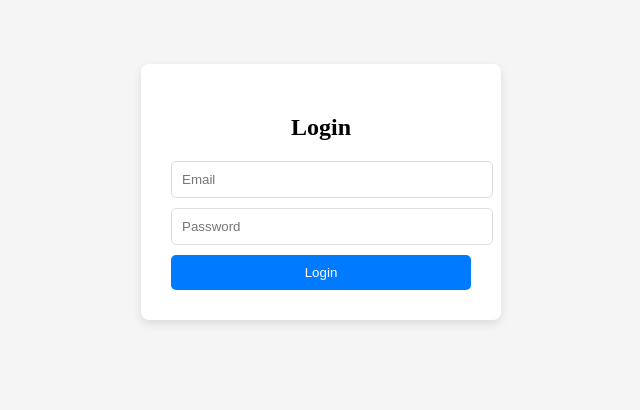
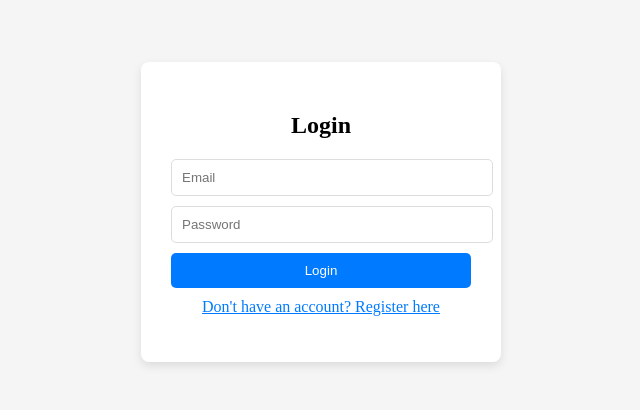
Before and after one commit to beqav03/chat-app-front, a Next.js app: page / in a window 1280 px wide. Shown: the part 216-626 px from the top of the page, without its empty margins (319-959 px from the left). Built offline with nearby package versions, Linux system fonts and the light colour scheme; no server answers.

Commit message:
fix login page

```diff
--- a/app/components/AuthPage.tsx
+++ b/app/components/AuthPage.tsx
@@ -2,6 +2,7 @@
 import React, { useState } from "react";
 import styles from "../styles/auth.module.css";
 import MainApp from "./MainApp";
+import router from "next/router";
 
 const AuthPage: React.FC = () => {
   const [isAuthenticated, setIsAuthenticated] = useState(false);
@@ -46,6 +47,9 @@ const AuthPage: React.FC = () => {
         <input type="email" placeholder="Email" value={email} onChange={(e) => setEmail(e.target.value)} />
         <input type="password" placeholder="Password" value={password} onChange={(e) => setPassword(e.target.value)} />
         <button onClick={handleLogin}>Login</button>
+        <p onClick={() => router.push('/register')} style={{ marginTop: '10px', color: '#007bff', cursor: 'pointer', textDecoration: 'underline' }}>
+          Don't have an account? Register here
+        </p>
       </div>
     </div>
   );
--- a/app/styles/auth.module.css
+++ b/app/styles/auth.module.css
@@ -1,9 +1,12 @@
 .authContainer {
   display: flex;
+  flex-direction: column;
   justify-content: center;
   align-items: center;
-  height: 100vh;
+  min-height: 100vh;
   background-color: #f5f5f5;
+  overflow-y: auto; /* Allows scrolling if content is too tall */
+  padding: 20px;
 }
 
 .authBox {
@@ -46,4 +49,6 @@
   margin-top: 10px;
   color: #007bff;
   cursor: pointer;
+  text-decoration: underline;
+  display: inline-block;
 }
```
